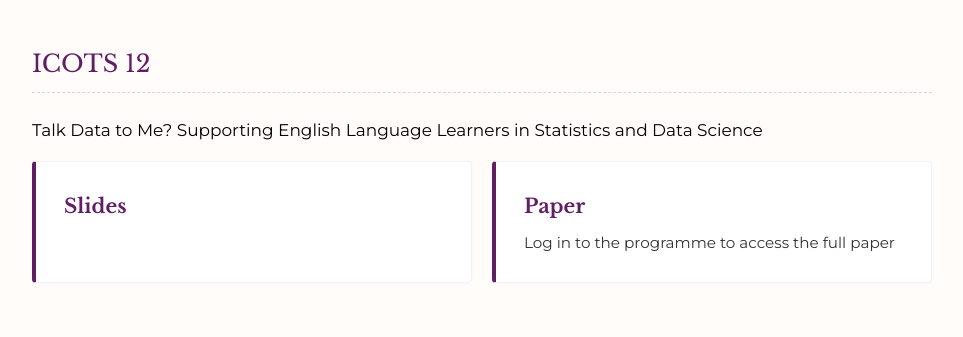
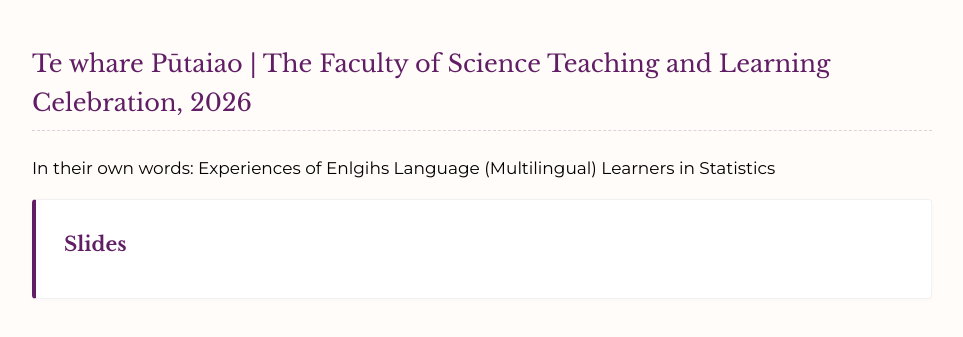
Before and after one commit to lizabolton/links, a plain HTML site: page index.html in a window 1280 px wide. Shown: the part 173-510 px from the top of the page, without its empty margins (158-1121 px from the left). Drawn offline with nearby package versions, Linux system fonts and the light colour scheme.

Commit message:
Update index.html

```diff
--- a/index.html
+++ b/index.html
@@ -215,16 +215,13 @@
 
     <!-- CURRENT SECTION -->
     <div class="section-container">
-        <h2 class="section-title">ICOTS 12</h2>
-        <p>Talk Data to Me? Supporting English Language Learners in Statistics and Data Science</p>
+        <h2 class="section-title">Te whare Pūtaiao | The Faculty of Science Teaching and Learning Celebration, 2026 </h2>
+        <p>In their own words: Experiences of Enlgihs Language (Multilingual) Learners in Statistics</p>
         <div class="grid-container">
-            <a href="https://lizabolton.github.io/2026-07-16_ICOTS/#/title-slide" target="_blank" rel="noopener" class="grid-item">
+            <a href="https://link.lizabolton.nz/2026-11-17_fostl.html" target="_blank" rel="noopener" class="grid-item">
                 <h3>Slides</h3>
             </a>
-            <a href="https://virtual.oxfordabstracts.com/event/73693/submission/236" target="_blank" rel="noopener" class="grid-item">
-                <h3>Paper</h3>
-                <p>Log in to the programme to access the full paper</p>
-            </a>
+
 
            <!--
            <a href="http://lizabolton.nz/" target="_blank" rel="noopener" class="grid-item">
```
